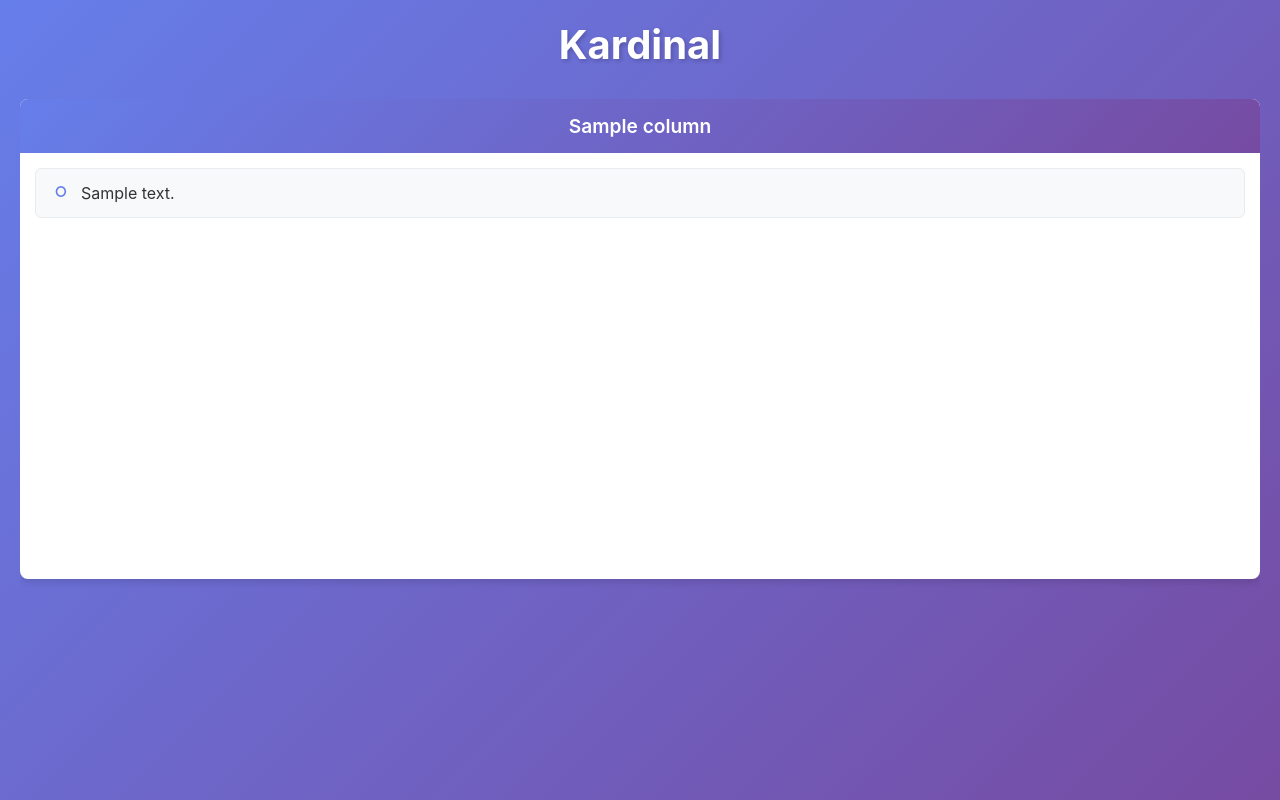
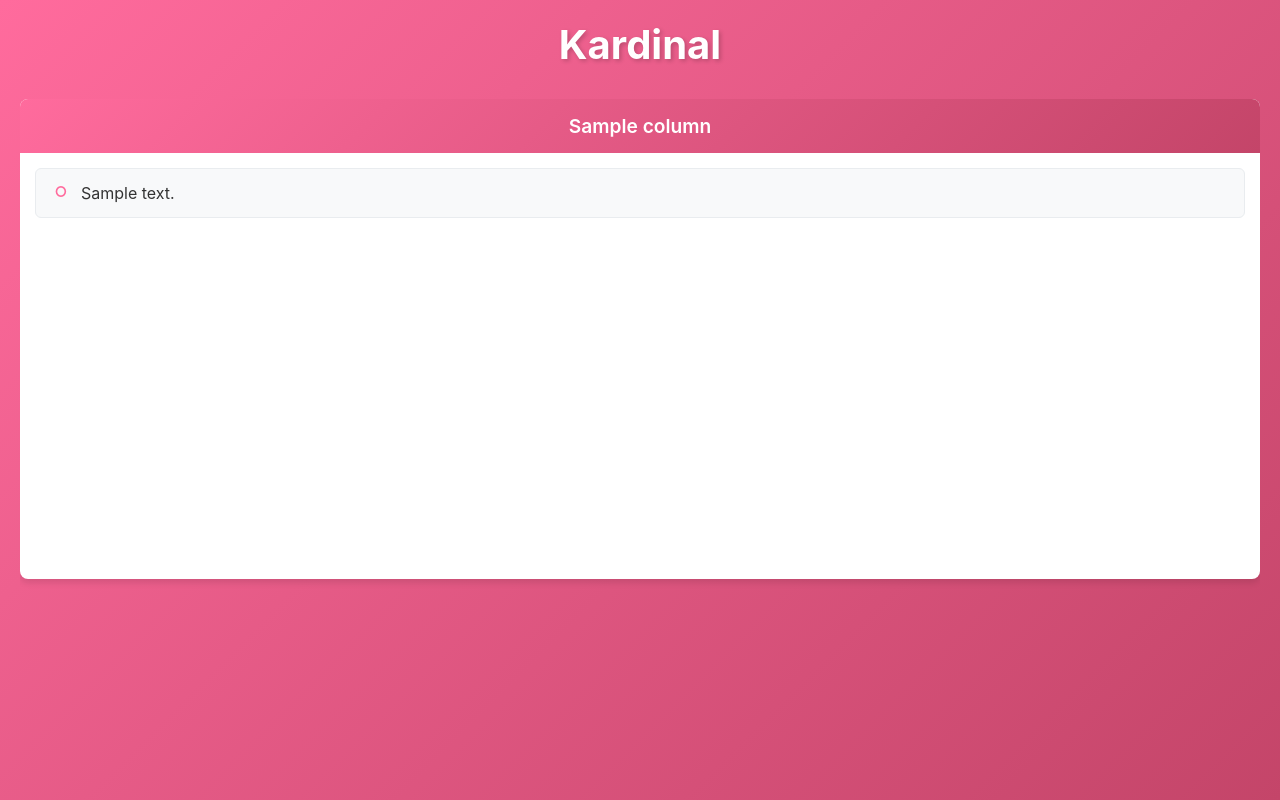
Before and after one commit to nicolevanderhoeven/kardinal, a Flask app: template templates/kanban.html in a window 1280 px wide. Run offline with Flask 3, Linux system fonts and the light colour scheme; the template is opened without the code that fills it: most values are stand-ins (such as "Sample title", 1, 10 or a date in 2020).

Commit message:
Change color scheme from purple to pink gradients

```diff
--- a/static/style.css
+++ b/static/style.css
@@ -8,7 +8,7 @@
 
 body {
     font-family: -apple-system, BlinkMacSystemFont, 'Segoe UI', Roboto, 'Helvetica Neue', Arial, sans-serif;
-    background: linear-gradient(135deg, #667eea 0%, #764ba2 100%);
+    background: linear-gradient(135deg, #ff6b9d 0%, #c44569 100%);
     min-height: 100vh;
     padding: 20px;
     color: #333;
@@ -51,7 +51,7 @@ header h1 {
 }
 
 .column-header {
-    background: linear-gradient(135deg, #667eea 0%, #764ba2 100%);
+    background: linear-gradient(135deg, #ff6b9d 0%, #c44569 100%);
     color: white;
     padding: 15px 20px;
     margin: 0;
@@ -109,7 +109,7 @@ header h1 {
     align-items: center;
     justify-content: center;
     font-size: 14px;
-    color: #667eea;
+    color: #ff6b9d;
     font-weight: bold;
 }
 
```
